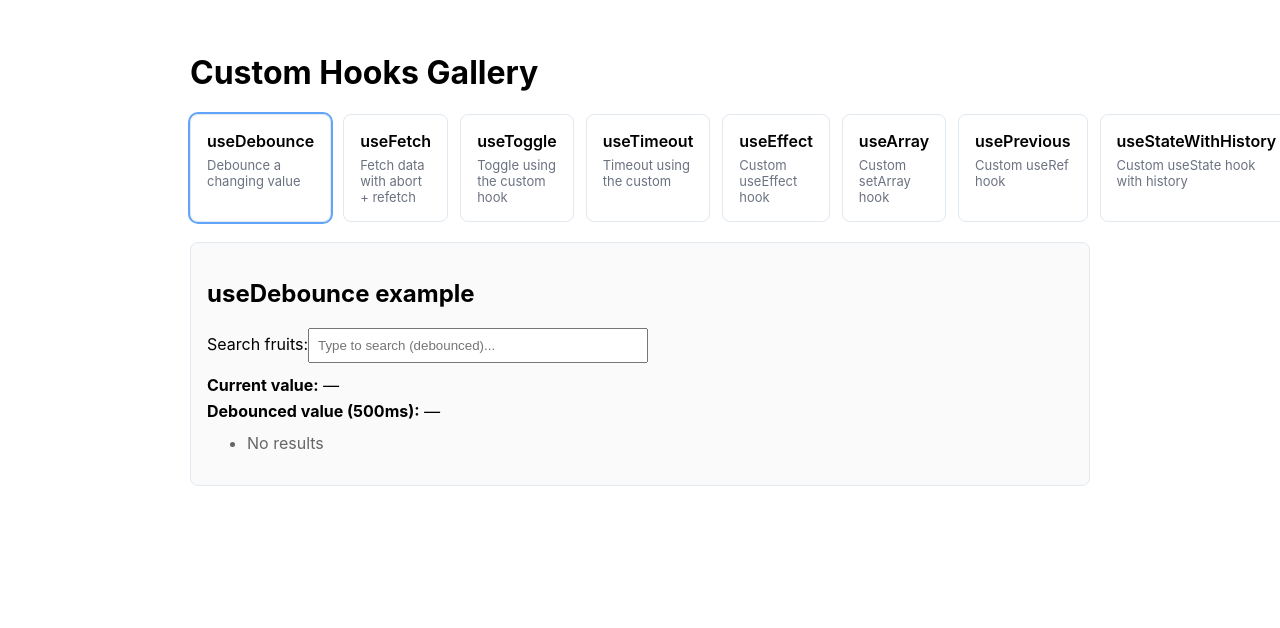
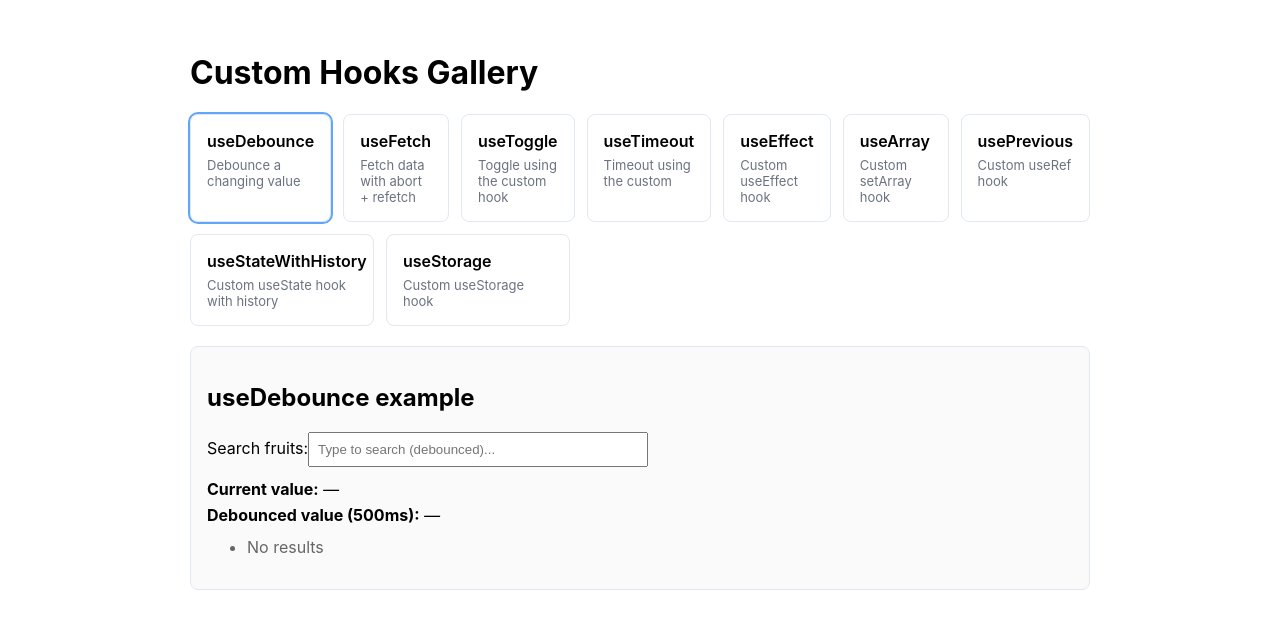
Before and after one commit to jv-62/react-custom-hooks, a React (Vite) app: page / in a window 1280 px wide. Shown: the top 628 px of the page. Built offline with nearby package versions, Linux system fonts and the light colour scheme.

Commit message:
Added the implementaion for the useStorage custom hook and added few styles for the layout

```diff
--- a/src/App.css
+++ b/src/App.css
@@ -8,8 +8,8 @@ body{font-family: Inter, ui-sans-serif, system-ui, -apple-system, "Segoe UI", Ro
 
 .app{padding:24px;max-width:900px;margin:0 auto}
 
-.cards{display:flex;gap:12px;margin-top:16px}
-.card{flex:1;border:1px solid var(--card-border);background:var(--card-bg);padding:16px;border-radius:8px;cursor:pointer;transition:box-shadow .12s,transform .08s}
+.cards{display:flex;gap:12px;margin-top:16px;flex-direction:row;flex-wrap:wrap}
+.card{flex:1;border:1px solid var(--card-border);background:var(--card-bg);padding:16px;border-radius:8px;cursor:pointer;transition:box-shadow .12s,transform .08s;max-width: 150px}
 .card:hover{box-shadow:0 6px 20px rgba(16,24,40,0.06);transform:translateY(-2px)}
 .cardTitle{font-weight:600;margin-bottom:6px}
 .cardDesc{color:var(--muted);font-size:13px}
--- a/src/App.tsx
+++ b/src/App.tsx
@@ -5,11 +5,12 @@ import UseDebounceDemo from './components/UseDebounceDemo'
 import UseFetchDemo from './components/UseFetchDemo'
 import UsePreviousDemo from './components/UsePreviousDemo'
 import StateWithHistoryDemo from './components/UseStateWithHistoryDemo'
+import UseStorageDemo from './components/useStorageDemo'
 import UseTimeoutDemo from './components/UseTimeoutDemo'
 import UseToggleDemo from './components/UseToggleDemo'
 import UseUpdateEffectDemo from './components/UseUpdateEffectDemo'
 
-type HookId = 'debounce' | 'fetch' | 'toggle' | 'timeout' | 'update' | 'array' | 'previous' | 'stateWithHistory'
+type HookId = 'debounce' | 'fetch' | 'toggle' | 'timeout' | 'update' | 'array' | 'previous' | 'stateWithHistory' | 'storage'
 
 function App(): JSX.Element {
   const [active, setActive] = useState<HookId | null>('debounce')
@@ -23,6 +24,7 @@ function App(): JSX.Element {
     { id: 'array' as HookId, title: 'useArray', desc: 'Custom setArray hook' },
     { id: 'previous' as HookId, title: 'usePrevious', desc: 'Custom useRef hook' },
     { id: 'stateWithHistory' as HookId, title: 'useStateWithHistory', desc: 'Custom useState hook with history' },
+    { id: 'storage' as HookId, title: 'useStorage', desc: 'Custom useStorage hook' },
   ]
 
   return (
@@ -102,6 +104,13 @@ function App(): JSX.Element {
             <StateWithHistoryDemo />
           </div>
         )}
+
+        {active === 'storage' && (
+          <div>
+            <h2>Storing data in useStorage example</h2>
+            <UseStorageDemo />
+          </div>
+        )}
       </div>
     </div>
   )
--- /dev/null
+++ b/src/components/useStorageDemo.tsx
@@ -0,0 +1,18 @@
+import { useLocalStorage, useSessionStorage } from "../hooks/useStorage"
+
+export default function UseStorageDemo() {
+  const [name, setName, removeName] = useSessionStorage("name", "Kyle")
+  const [age, setAge, removeAge] = useLocalStorage("age", 26)
+
+  return (
+    <div style={{ display: 'flex', gap: 8, flexWrap: 'wrap' }}>
+      <div>
+        {name} - {age}
+      </div>
+      <button onClick={() => setName("John")}>Set Name</button>
+      <button onClick={() => setAge(40)}>Set Age</button>
+      <button onClick={removeName}>Remove Name</button>
+      <button onClick={removeAge}>Remove Age</button>
+    </div>
+  )
+}
--- a/src/hooks/useStorage.ts
+++ b/src/hooks/useStorage.ts
@@ -1,14 +1,14 @@
 import { useCallback, useEffect, useState } from 'react';
 
-export function useLocalStorage(key, defaultValue) {
+export function useLocalStorage(key: string, defaultValue: unknown) {
 	return useStorage(key, defaultValue, window.localStorage);
 }
 
-export function useSessionStorage(key, defaultValue) {
+export function useSessionStorage(key: string, defaultValue: unknown) {
 	return useStorage(key, defaultValue, window.sessionStorage);
 }
 
-function useStorage(key, defaultValue, storageObject) {
+function useStorage(key: string, defaultValue: unknown, storageObject: Storage) {
 	const [value, setValue] = useState(() => {
 		const jsonValue = storageObject.getItem(key);
 		if (jsonValue != null) return JSON.parse(jsonValue);
```
